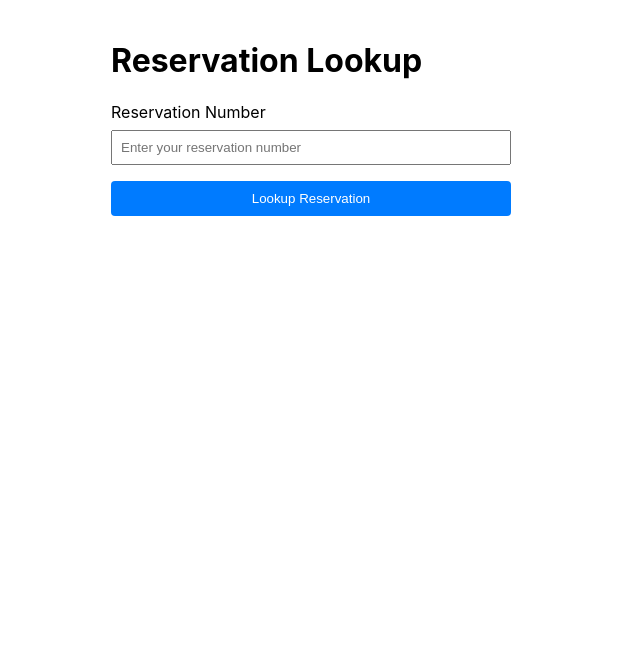
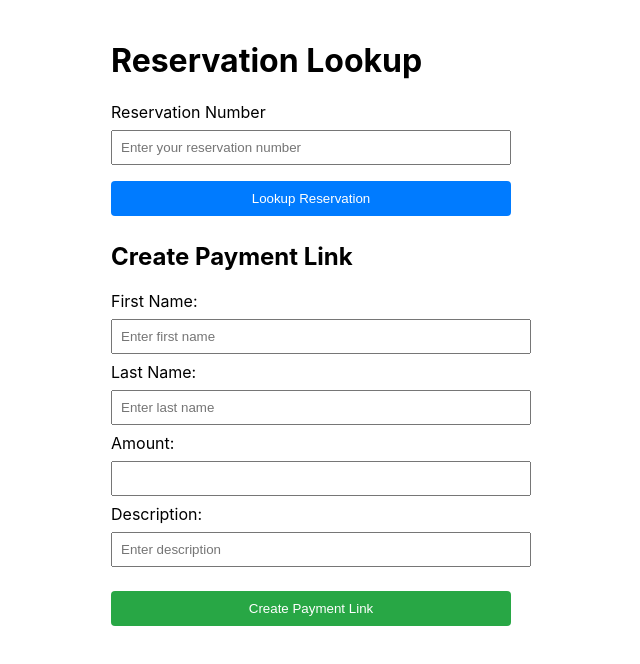
Before and after one commit to hanzenlim/payment-link-generator, a React (Create React App) app: page / in a window 1280 px wide. Shown: the top 664 px of the page, without its empty margins (329-969 px from the left). Built offline with nearby package versions, Linux system fonts and the light colour scheme.

Commit message:
update to have form

```diff
--- a/src/App.js
+++ b/src/App.js
@@ -9,7 +9,8 @@ function App() {
   const [amount, setAmount] = useState("");
   const [description, setDescription] = useState("");
   const [invoiceUrl, setInvoiceUrl] = useState("");
-
+  const [firstName, setFirstName] = useState("");
+  const [lastName, setLastName] = useState("");
 
   const handleReservationLookup = async (event) => {
     event.preventDefault();
@@ -45,8 +46,6 @@ function App() {
         throw new Error("No reservation data found.");
       }
 
-      console.log('reservation::', reservation)
-
       const totalAmountAfterTax = parseFloat(reservation.TotalAmountAfterTax) || 0;
       const totalPayment = parseFloat(reservation.TotalPayment) || 0;
       const extraCharges = reservation.ExtraCharge?.reduce(
@@ -57,12 +56,12 @@ function App() {
       const totalAmount = totalAmountAfterTax + extraCharges;
       const balance = totalAmount - totalPayment;
 
-      const firstName = data.Reservations?.Reservation?.[0]?.FirstName || '';
-      const lastName = data.Reservations?.Reservation?.[0]?.LastName || '';
+      const fetchedFirstName = data.Reservations?.Reservation?.[0]?.FirstName || "";
+      const fetchedLastName = data.Reservations?.Reservation?.[0]?.LastName || "";
 
       setReservationData({
-        firstName,
-        lastName,
+        firstName: fetchedFirstName,
+        lastName: fetchedLastName,
         subtotal: totalAmountAfterTax,
         extraCharges,
         totalAmount,
@@ -72,12 +71,10 @@ function App() {
         ratePlanName: reservation.RateplanName,
       });
 
-      if (balance) {
+      setFirstName(fetchedFirstName);
+      setLastName(fetchedLastName);
       setAmount(balance.toFixed(2));
-      } else {
-        setAmount(totalAmount.toFixed(2));
-      }
-      setDescription(`${firstName} ${lastName} booking no: ${bookingId}`)
+      setDescription(`${fetchedFirstName} ${fetchedLastName} booking no: ${bookingId}`);
     } catch (err) {
       setError(err.message);
     }
@@ -85,10 +82,16 @@ function App() {
 
   const handlePaymentLinkRequest = async () => {
     try {
-      if (parseFloat(amount) === 0) {
-        alert('Amount cannot be 0. Please enter amount higher than 0');
+      if (!firstName || !lastName || !description) {
+        alert("Please fill up first name, last name and description.");
         return;
       }
+
+      if (!amount || parseFloat(amount) === 0) {
+        alert("Amount cannot be 0. Please enter an amount higher than 0.");
+        return;
+      }
+
       const response = await fetch(
         "https://levo-payment-link-729510442010.us-central1.run.app/payment-link",
         {
@@ -97,20 +100,20 @@ function App() {
             "Content-Type": "application/json",
           },
           body: JSON.stringify({
-            externalId: `levo-hotel-booking-id-${bookingId}`,
+            externalId: bookingId ? `levo-hotel-booking-id-${bookingId}` : `levo-hotel-booking-id-${Date.now()}`,
             amount,
             description,
             customer: {
-              given_names: `${reservationData.firstName} ${reservationData.lastName}`,
+              given_names: `${firstName} ${lastName}`,
             },
             items: [
               {
-                name: "Levo Hotel Room Accomodation",
-                "quantity": 1,
-                "price": amount,
-                "category": "Room Accomodation",
-                "url": "https://www.levohotel.com"
-              }
+                name: `${firstName} ${lastName} - Levo Hotel Room Accommodation`,
+                quantity: 1,
+                price: amount,
+                category: "Room Accommodation",
+                url: "https://www.levohotel.com",
+              },
             ],
             currency: "PHP",
           }),
@@ -166,7 +169,6 @@ function App() {
       )}
 
       {reservationData && (
-        <>
         <div style={{ marginTop: "16px", background: '#dfdfdf', padding: '16px' }}>
           <h2 style={{ margin: 0 }}>Reservation Details</h2>
           <p>
@@ -193,16 +195,37 @@ function App() {
             <strong>Balance:</strong> {reservationData.balance.toFixed(2)}
           </p>
         </div>
+      )}
 
       <div style={{ marginTop: "26px", marginBottom: "40px" }}>
         <h2>Create Payment Link</h2>
+        <div>
+          <label>First Name:</label>
+          <input
+            type="text"
+            value={firstName}
+            onChange={(e) => setFirstName(e.target.value)}
+            placeholder="Enter first name"
+            style={{ width: "100%", padding: "8px", marginTop: "8px", marginBottom: "8px" }}
+          />
+        </div>
+        <div>
+          <label>Last Name:</label>
+          <input
+            type="text"
+            value={lastName}
+            onChange={(e) => setLastName(e.target.value)}
+            placeholder="Enter last name"
+            style={{ width: "100%", padding: "8px", marginTop: "8px", marginBottom: "8px" }}
+          />
+        </div>
         <div>
           <label>Amount:</label>
           <input
             type="input"
             value={amount}
             onChange={(e) => setAmount(e.target.value)}
-                style={{ width: "100%", padding: "8px", marginTop: "8px" }}
+            style={{ width: "100%", padding: "8px", marginTop: "8px", marginBottom: "8px"}}
           />
         </div>
         <div>
@@ -212,7 +235,7 @@ function App() {
             value={description}
             onChange={(e) => setDescription(e.target.value)}
             placeholder="Enter description"
-                style={{ width: "100%", padding: "8px", marginTop: "8px" }}
+            style={{ width: "100%", padding: "8px", marginTop: "8px", marginBottom: "8px" }}
           />
         </div>
         <button
@@ -238,8 +261,6 @@ function App() {
           </div>
         )}
       </div>
-        </>
-      )}
     </div>
   );
 }
```
Lines whose indentation alone changed are shown as unchanged.
